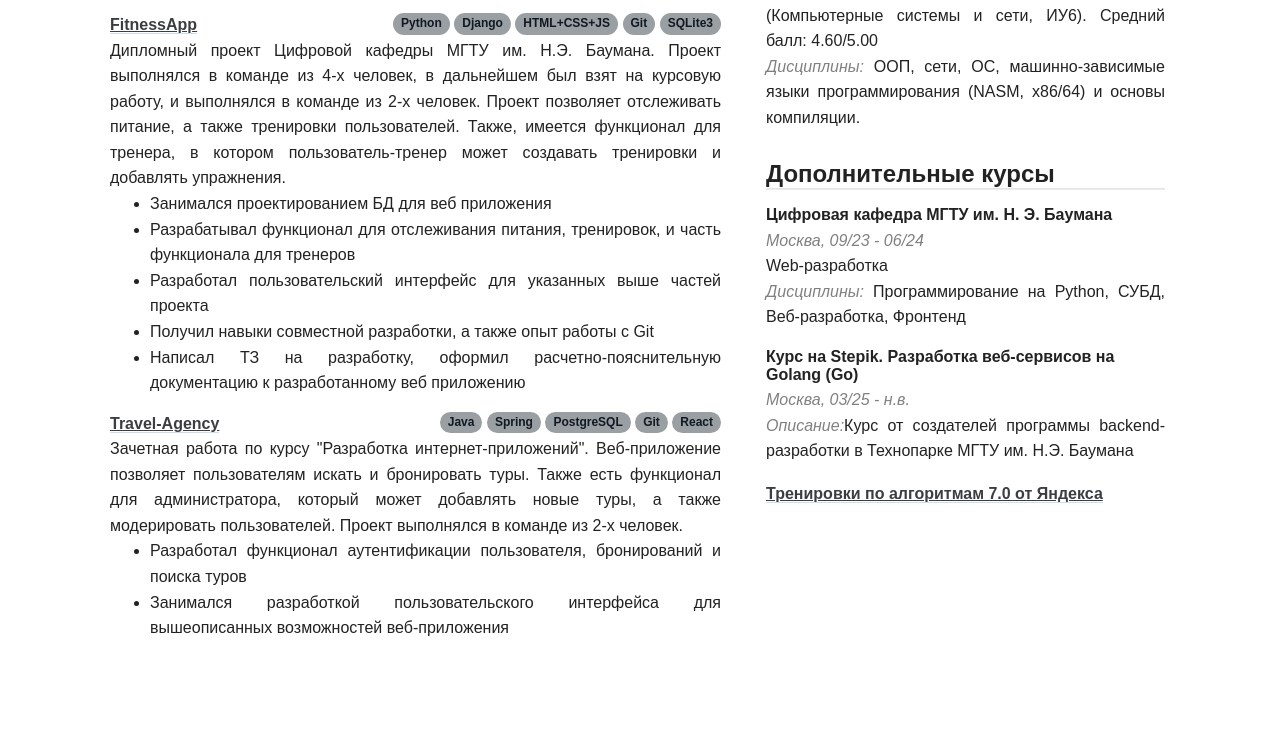
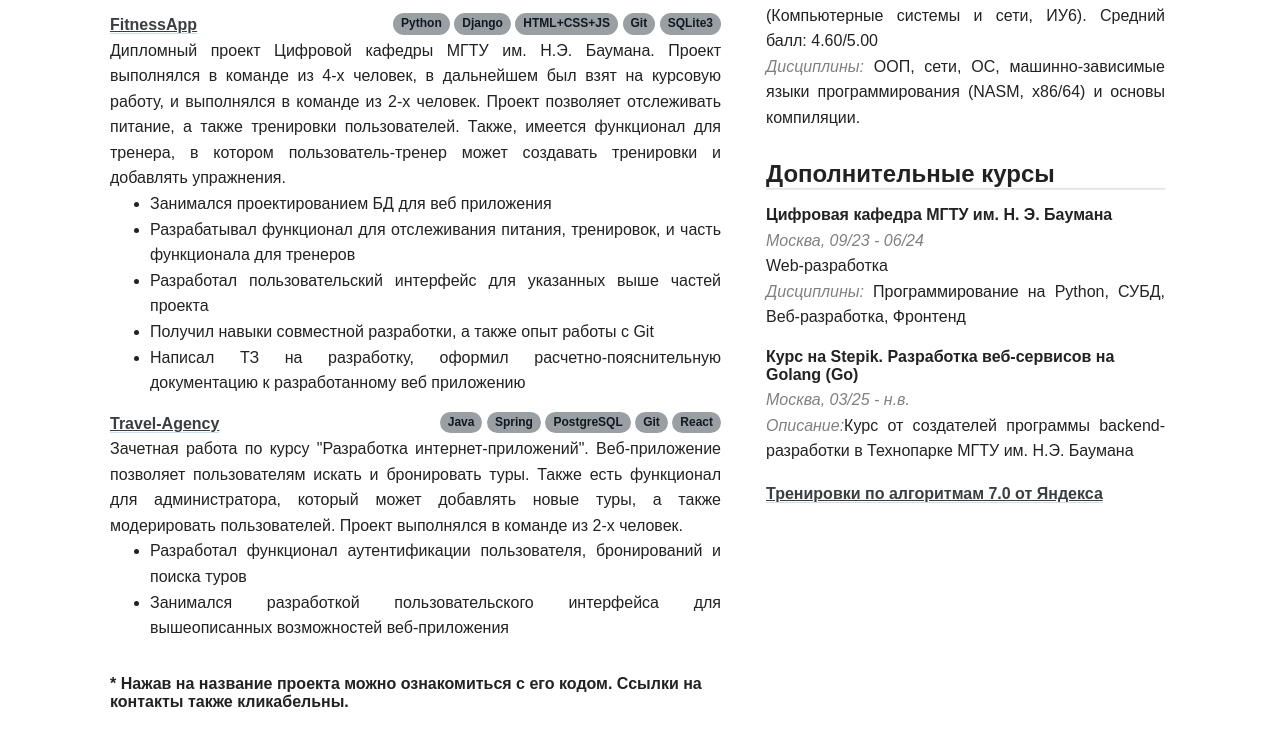
Before and after one commit to Saucesamba/cv, a plain HTML site: page pub/index.html in a window 1280 px wide. Shown: the part 705-1450 px from the top of the page. Drawn offline with Linux system fonts and the light colour scheme.

Commit message:
add info

```diff
--- a/pub/index.html
+++ b/pub/index.html
@@ -97,6 +97,11 @@
                 </ul>
 
             </section>
+             <section>
+                <br>
+
+                <b>* Нажав на название проекта можно ознакомиться с его кодом. Ссылки на контакты также кликабельны.</b>
+             </section>
         </div>
     </div>
 
```
